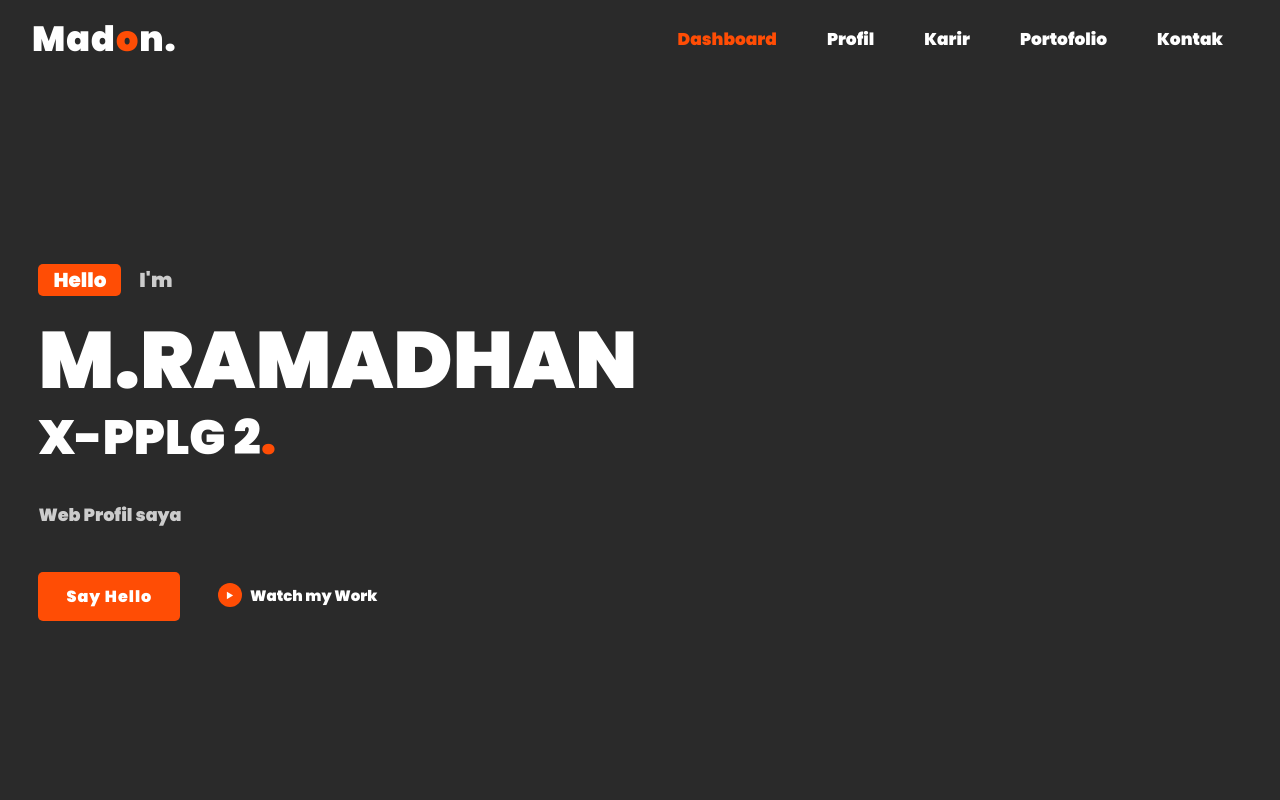
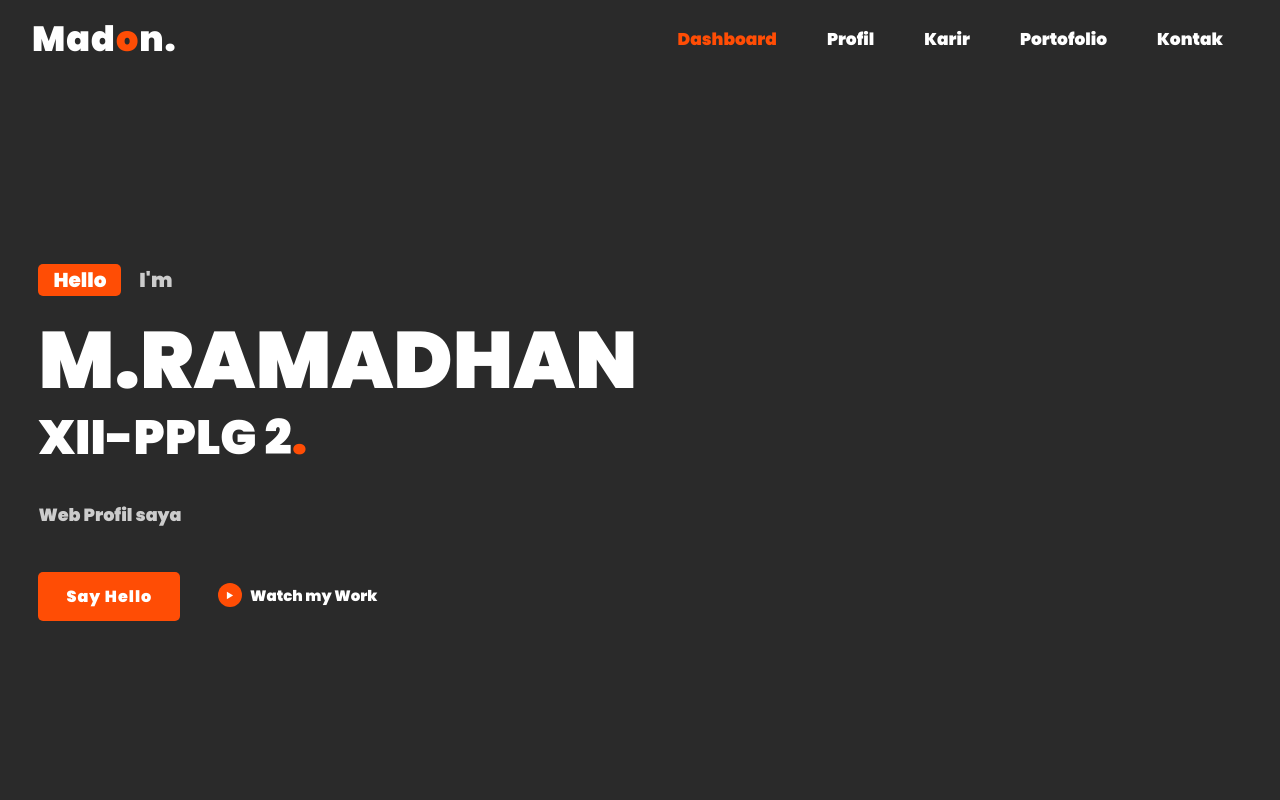
Before and after one commit to VaLSpp/portfolio-madon, a plain HTML site: page index.html in a window 1280 px wide. Shown: the top 800 px of the page. Drawn offline with nearby package versions, Linux system fonts and the light colour scheme.

Commit message:
Update index.html

```diff
--- a/index.html
+++ b/index.html
@@ -44,7 +44,7 @@
           <span class="two">I'm</span>
         </div>
         <h1>M.RAMADHAN</h1>
-        <h3>X-PPLG 2<span>.</span></h3>
+        <h3>XII-PPLG 2<span>.</span></h3>
         <p>Web Profil saya</p>
         <div class="button">
           <a href="#" class="btn">Say Hello</a>
```
